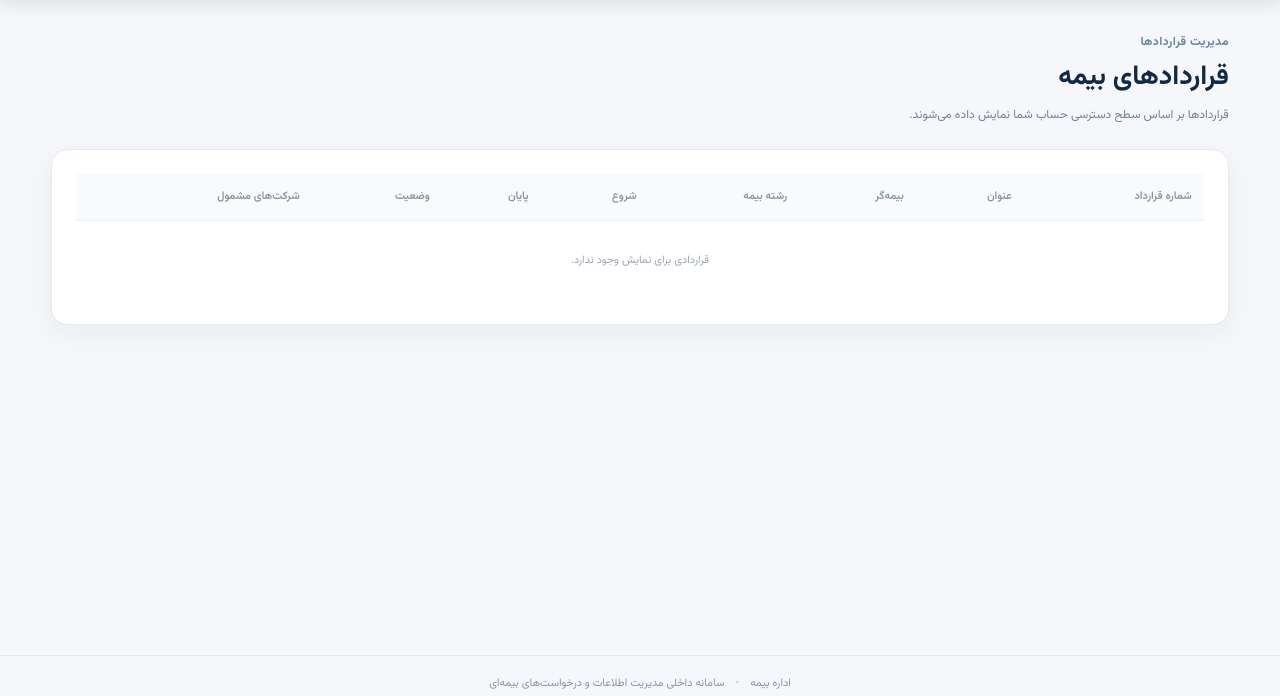
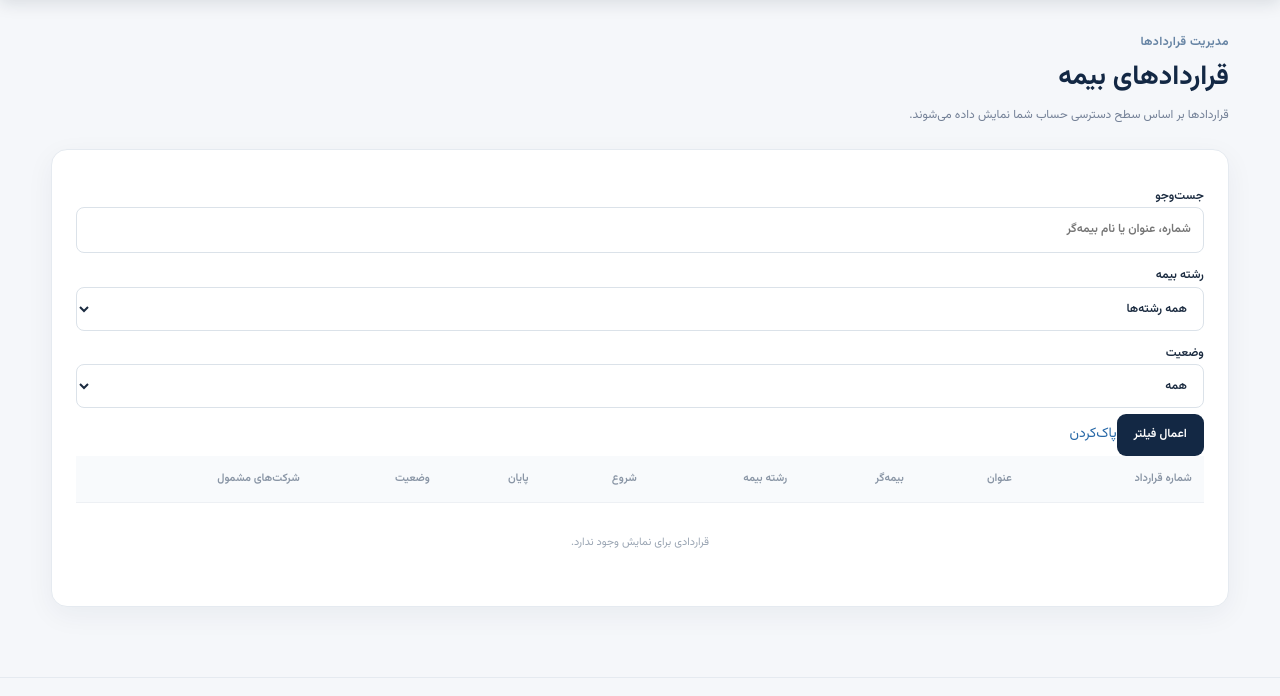
Before and after one commit to msalimimaram/office_kmc, a Django app: template templates/insurance/contract_list.html in a window 1280 px wide. Shown: the part 76-772 px from the top of the page. Run offline with Django 5.2, Linux system fonts and the light colour scheme; the template is opened without the code that fills it, so the values that code supplies are empty.

Commit message:
Add contract search and insurance-line filters

```diff
--- a/templates/insurance/contract_list.html
+++ b/templates/insurance/contract_list.html
@@ -5,6 +5,7 @@
   <div><p class="eyebrow">مدیریت قراردادها</p><h1>قراردادهای بیمه</h1><p class="muted">قراردادها بر اساس سطح دسترسی حساب شما نمایش داده می‌شوند.</p></div>
 </div>
 <section class="panel">
+  <form method="get" class="filter-bar"><label>جست‌وجو<input type="search" name="q" value="{{ search_query }}" placeholder="شماره، عنوان یا نام بیمه‌گر"></label><label>رشته بیمه<select name="line"><option value="">همه رشته‌ها</option>{% for key,label in lines %}<option value="{{ key }}" {% if selected_line == key %}selected{% endif %}>{{ label }}</option>{% endfor %}</select></label><label>وضعیت<select name="state"><option value="">همه</option><option value="active" {% if selected_state == "active" %}selected{% endif %}>فعال</option><option value="inactive" {% if selected_state == "inactive" %}selected{% endif %}>غیرفعال</option></select></label><button class="btn primary" type="submit">اعمال فیلتر</button><a href="{% url 'contract_list' %}">پاک‌کردن</a></form>
   <div class="table-wrap"><table>
     <thead><tr><th>شماره قرارداد</th><th>عنوان</th><th>بیمه‌گر</th><th>رشته بیمه</th><th>شروع</th><th>پایان</th><th>وضعیت</th><th>شرکت‌های مشمول</th></tr></thead>
     <tbody>
```
